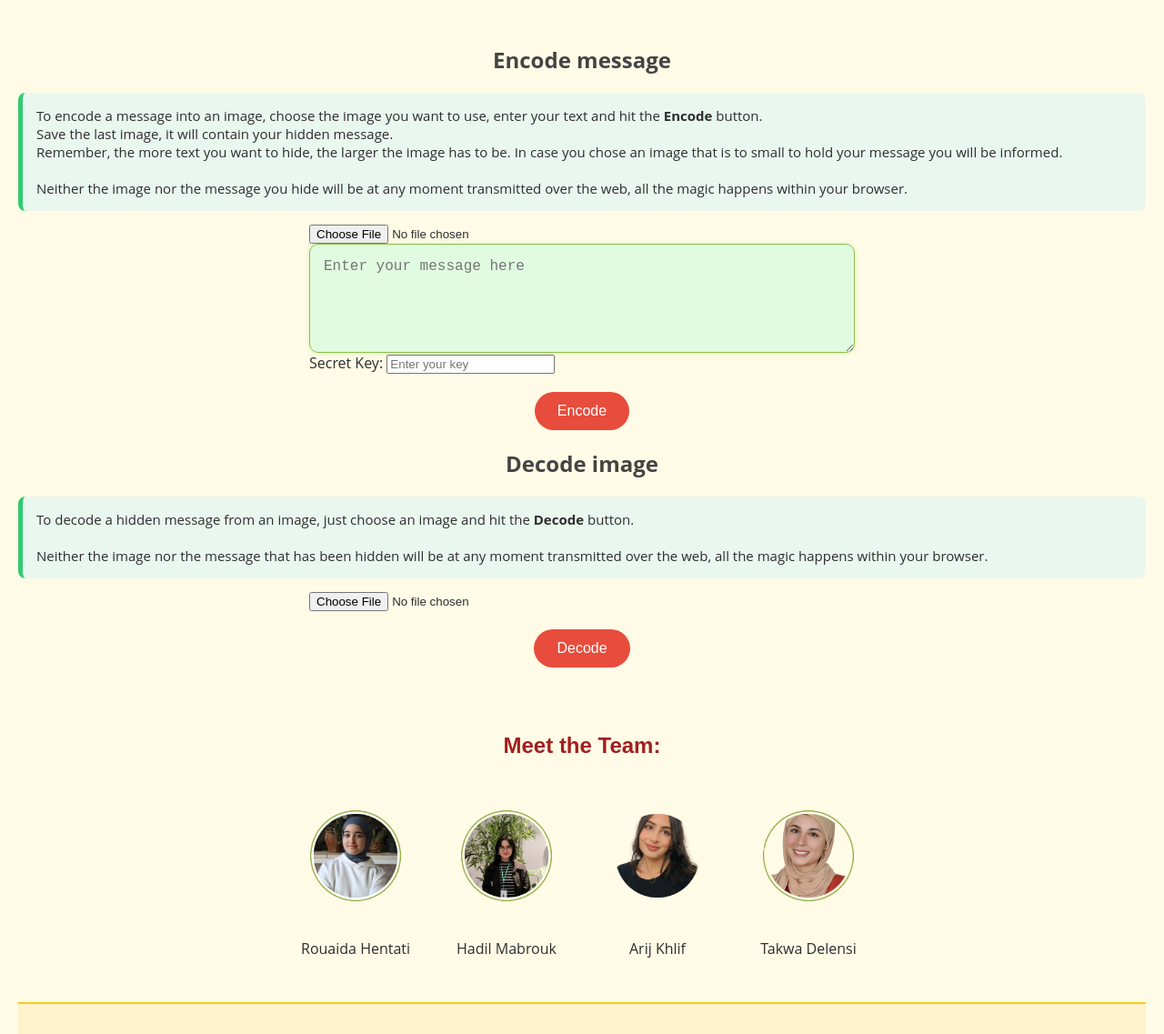
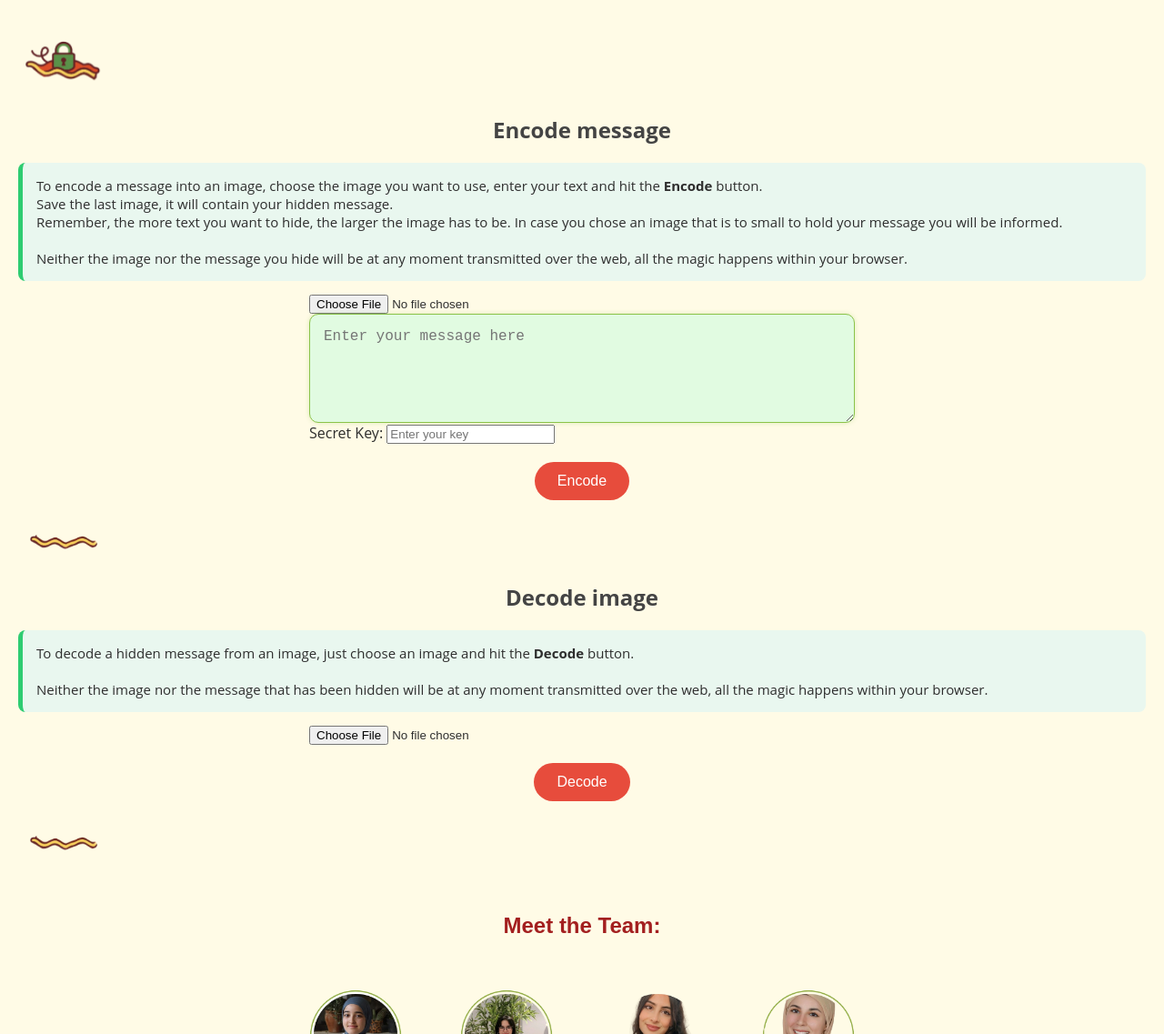
Before and after one commit to rouaida3/Lasagnia, a plain HTML site: page index.html in a window 1280 px wide. Shown: the part 1711-2848 px from the top of the page at 91% size. Drawn offline with nearby package versions, Linux system fonts and the light colour scheme; files whose address does not match are found by name.

Commit message:
Update index.html

```diff
--- a/index.html
+++ b/index.html
@@ -126,6 +126,7 @@
           </video>
       </div>
 
+    <img src="pics security website/layer 1.png" alt="Lasagna Logo" class="lasagna-icon" />
 
     <div id="my-tab-content" class="tab-content">
       <div class="tab-pane active" id="encode">
@@ -180,6 +181,7 @@
           </div>
         </div>
       </div>
+      <img src="pics security website/layer 2.png" alt="Lasagna Logo" class="lasagna-icon" />
 
       <div class="tab-pane" id="decode">
         <div>
@@ -211,6 +213,7 @@
 
     </div>
 
+          <img src="pics security website/layer 2.png" alt="Lasagna Logo" class="lasagna-icon" />
 
 		<script type = "text/javascript" src = "./js/index.js"></script>
 
```
